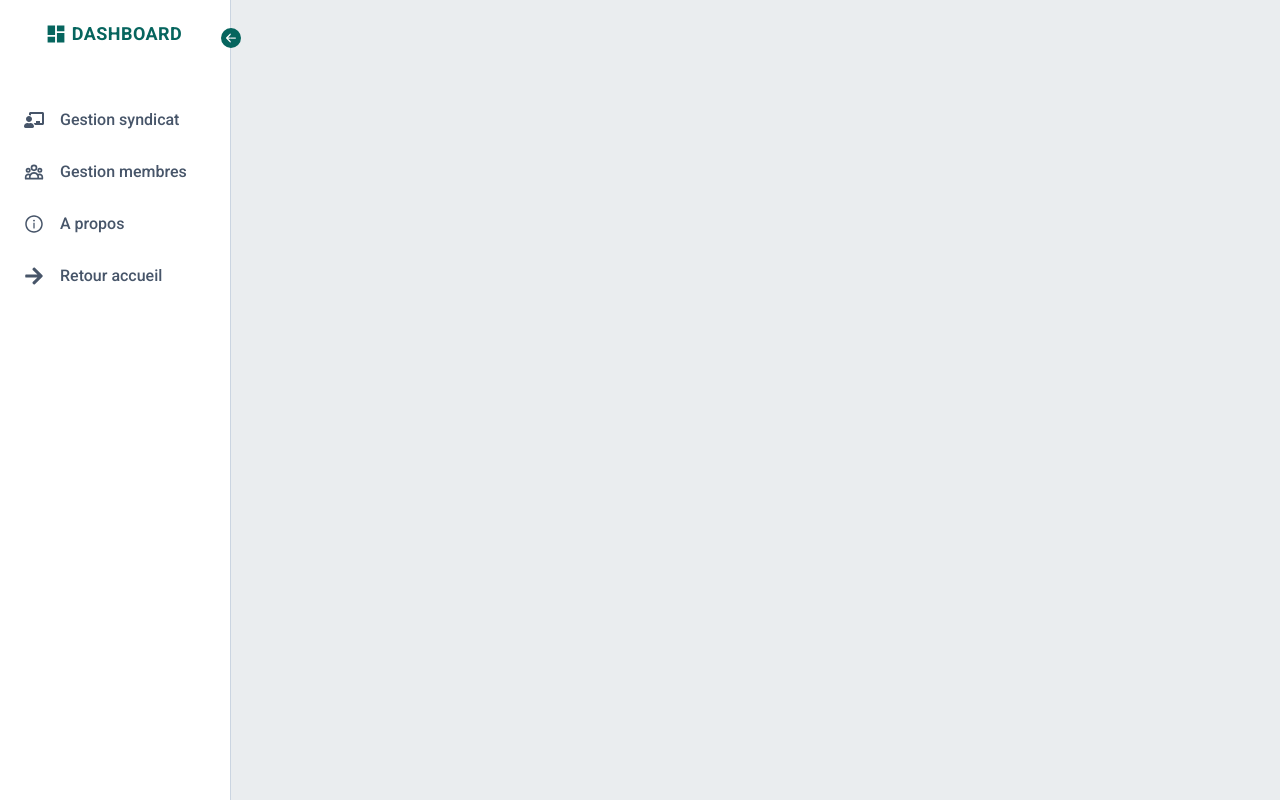
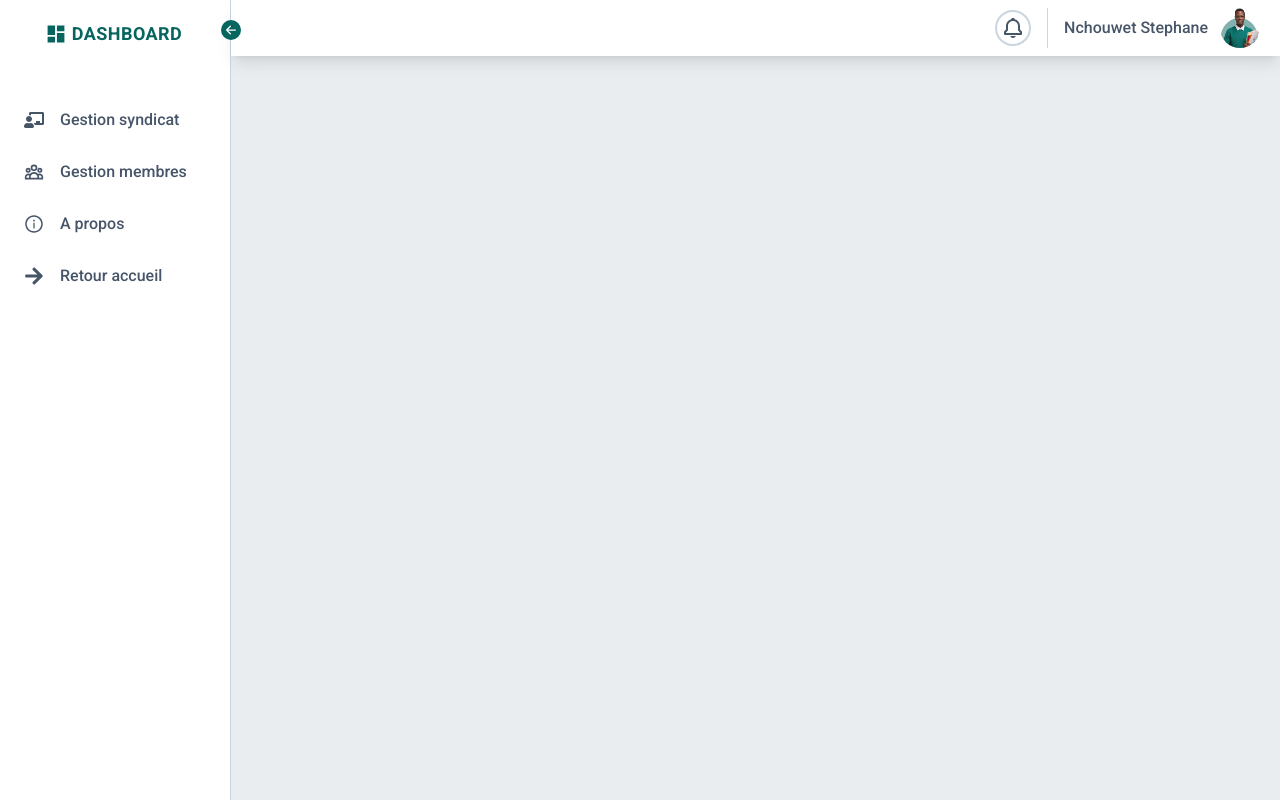
Before and after one commit to kuntz-s/SYNES-Frontend, a React (Vite) app: page /social/dashboard in a window 1280 px wide. Built offline with nearby package versions, Linux system fonts and the light colour scheme.

Commit message:
adding top sidebar

```diff
--- a/src/layout/sidebar/dashboardSidebar/DashboardSidebarMenu.jsx
+++ b/src/layout/sidebar/dashboardSidebar/DashboardSidebarMenu.jsx
@@ -1,42 +1,35 @@
-import react, { useState , useEffect} from "react";
+import { useState, useEffect } from "react";
 import { useNavigate, useLocation } from "react-router-dom";
 import { Outlet } from "react-router-dom";
-import {
-  BsFillArrowRightCircleFill,
-  BsFillArrowLeftCircleFill,
-} from "react-icons/bs";
 import DashboardSidebar from "./DashboardSidebar";
+import DashboardTopbar from "./DashboardTopbar";
 
 const DashboardSidebarMenu = () => {
   const [shrink, setShrink] = useState(false);
   const location = useLocation();
   const navigate = useNavigate();
   useEffect(() => {
-    if(location.pathname === "/dashboard"){
-      navigate('/dashboard/')
+    if (location.pathname === "/dashboard") {
+      navigate("/dashboard/");
     }
-  },[location ,navigate])
+  }, [location, navigate]);
+
+  const changeShrink=() => {
+    setShrink(!shrink);
+  }
+
   return (
     <section className="flex min-h-screen  ">
-
       {/**sidebar */}
       <div className="relative shadow-xl border-r border-slate-300">
         <DashboardSidebar shrink={shrink} />
       </div>
 
-      <div className="bg-white w-full relative ">
-          <div className="absolute bg-transparent left-[-10px] top-7 hover:cursor-pointer z-50 rounded-full ">
-            <BsFillArrowRightCircleFill
-              className={shrink ? `text-secondary text-xl  ` : "hidden"}
-              onClick={() => setShrink(!shrink)}
-            />
-            <BsFillArrowLeftCircleFill
-              className={!shrink ? `text-secondary text-xl  ` : "hidden"}
-              onClick={() => setShrink(!shrink)}
-            />
-          </div>
-        <div className=" w-full min-h-screen bg-[#EAEDEF] px-6 py-4 ">
-        <Outlet/>
+      <div className="bg-[#EAEDEF] w-full relative min-h-screen ">
+        <DashboardTopbar shrink={shrink} changeShrink={changeShrink}/>
+
+        <div className="w-full p-4">
+          <Outlet />
         </div>
       </div>
     </section>
--- /dev/null
+++ b/src/layout/sidebar/dashboardSidebar/DashboardTopbar.jsx
@@ -0,0 +1,45 @@
+import React from 'react';
+import {
+    BsFillArrowRightCircleFill,
+    BsFillArrowLeftCircleFill,
+  } from "react-icons/bs";
+  import { BiBell } from "react-icons/bi";
+import profile from "../../../assets/img/teacher.png";
+
+const DashboardTopbar = ({shrink, changeShrink}) => {
+  return (
+    <div
+          className="w-full shadow-lg bg-white flex justify-end py-2 px-3 md:px-5 sticky top-0 "
+          style={{ zIndex: 50 }}
+        >
+          <div className="absolute left-[-10px] top-5 hover:cursor-pointer z-50 rounded-full bg-white ">
+            <BsFillArrowRightCircleFill
+              className={shrink ? `text-secondary text-xl  ` : "hidden"}
+              onClick={changeShrink}
+            />
+            <BsFillArrowLeftCircleFill
+              className={!shrink ? `text-secondary text-xl  ` : "hidden"}
+              onClick={changeShrink}
+            />
+          </div>
+          <div className="flex items-center pr-4 border-r border-slate-300 hover:cursor-pointer">
+            <BiBell className="text-slate-600 text-4xl rounded-full border-2 border-slate-300 p-1" />
+          </div>
+          <div className="flex items-center pl-4">
+            <p
+              className={`${
+                !shrink ? "hidden md:block" : "block"
+              } text-sm md:text-[16px] text-slate-600 font-medium mr-3 `}
+            >
+              Nchouwet Stephane
+            </p>
+            <img
+              src={profile}
+              className="shrink-0 rounded-full  h-[30px] w-[30px] md:h-[40px] md:w-[40px] "
+            />
+          </div>
+        </div>
+  )
+}
+
+export default DashboardTopbar
```
